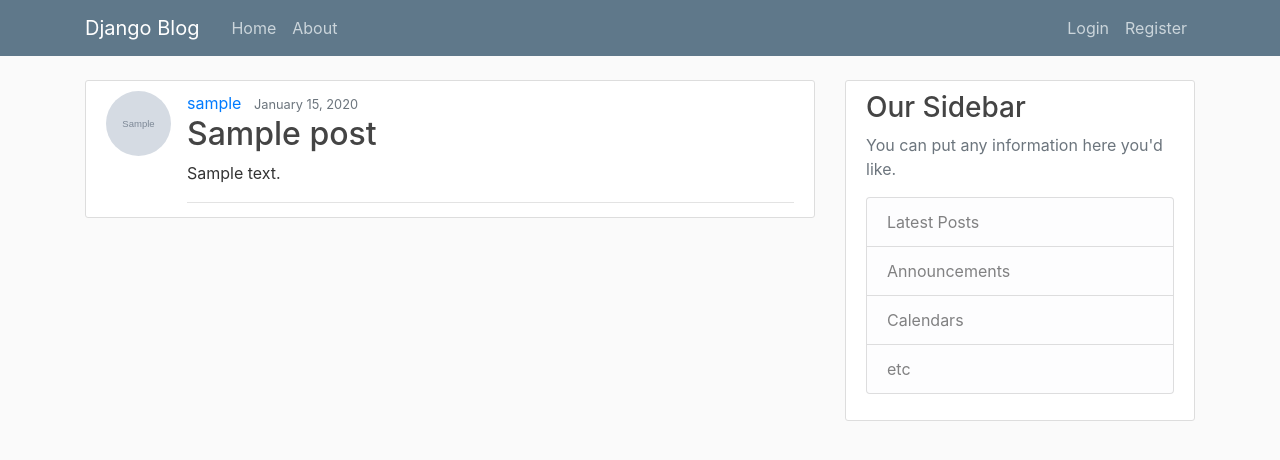
After one commit to Amirsalimi96/django-blog, a Django app: page /post/1/ in a window 1280 px wide. The commit adds this page. Shown: the top 460 px of the page. Run offline with Django 5.2, Linux system fonts and the light colour scheme; tables that the repository leaves empty hold one stand-in row (values such as "Sample post"); grey boxes marked "Sample" are stand-in pictures; some libraries are stand-ins or nearby versions.

Commit message:
create, update and delete posts

```diff
--- a/blog/models.py
+++ b/blog/models.py
@@ -1,6 +1,7 @@
 from django.db import models
 from django.utils import timezone
 from django.contrib.auth.models import User
+from django.urls import reverse
 class Post(models.Model):
     title = models.CharField(max_length=100)
     content = models.TextField()
@@ -9,3 +10,7 @@ class Post(models.Model):
 
     def __str__(self):
         return self.title
+
+
+    def get_absolute_url(self):
+        return reverse('post-detail', kwargs={'pk':self.pk})
--- a/blog/templates/blog/base.html
+++ b/blog/templates/blog/base.html
@@ -38,6 +38,7 @@
                     <!-- Navbar Right Side -->
 <div class="navbar-nav">
     {% if user.is_authenticated %}
+    <a class="nav-item nav-link" href="{%url 'post-create'%}">New Post</a>
     <a class="nav-item nav-link" href="{%url 'profile'%}">profile</a>
         <form method="POST" action="{% url 'logout' %}">
             {% csrf_token %}
--- a/blog/templates/blog/home.html
+++ b/blog/templates/blog/home.html
@@ -8,7 +8,7 @@
                     <a class="mr-2" href="#">{{ post.author }}</a>
                     <small class="text-muted">{{ post.date_posted| date:"F d, Y"}}</small>
                 </div>
-                <h2><a class="article-title" href="#">{{ post.title }}</a></h2>
+                <h2><a class="article-title" href="{% url 'post-detail' post.id %}">{{ post.title }}</a></h2>
                 <p class="article-content">{{ post.content }}</p>
             </div>
         </article>
--- /dev/null
+++ b/blog/templates/blog/post_detail.html
@@ -0,0 +1,21 @@
+{% extends "blog/base.html" %}
+{% block content %}
+  <article class="media content-section">
+    <img class="rounded-circle article-img" src="{{ object.author.profile.image.url }}">
+    <div class="media-body">
+        <div class="article-metadata">
+            <a class="mr-2" href="#">{{ object.author }}</a>
+            <small class="text-muted">{{ object.date_posted| date:"F d, Y"}}</small>
+            {% if object.author == user %}
+              <div>
+                <a class="btn btn-secondary btn-sm mt-1 mb-1" href="{% url 'post-update' object.id %}">update</a>
+                <a class="btn btn-danger btn-sm mt-1 mb-1" href="{% url 'post-delete' object.id %}">delete</a>
+              </div>
+
+            {% endif %}
+        <h2 class="article-title" >{{ object.title }}</h2>
+        <p class="article-content">{{ object.content }}</p>
+    </div>
+  </article>
+
+{% endblock content %}
--- a/blog/urls.py
+++ b/blog/urls.py
@@ -1,6 +1,21 @@
 from django.urls import path
+from .views import (
+    PostListView,
+    PostDetailView,
+    PostCreateView,
+    PostUpdateView,
+    PostDeleteView
+)
 from . import views
 urlpatterns = [
-    path('', views.home, name='blog-home'),
+    path('', PostListView.as_view(), name='blog-home'),
+    path('post/<int:pk>/', PostDetailView.as_view(), name='post-detail'),
+    path('post/new/', PostCreateView.as_view(), name='post-create'),
+    path('post/<int:pk>/update/', PostUpdateView.as_view(), name='post-update'),
+    path('post/<int:pk>/delete/', PostDeleteView.as_view(), name='post-delete'),
     path('about/', views.about, name='blog-about'),
 ]
+
+
+
+# <app>/<model>_<viewtype>.html
--- a/blog/views.py
+++ b/blog/views.py
@@ -1,4 +1,12 @@
 from django.shortcuts import render
+from django.contrib.auth.mixins import LoginRequiredMixin, UserPassesTestMixin
+from django.views.generic import(
+     ListView,
+     DetailView,
+     CreateView,
+     UpdateView,
+     DeleteView
+)
 from .models import Post
 
 def home(request):
@@ -7,5 +15,54 @@ def home(request):
     }
     return render(request, 'blog/home.html',context)
 
+class PostListView(ListView):
+    model = Post
+    template_name = 'blog/home.html'
+    context_object_name = 'posts'
+    ordering = ['-date_posted']
+
+
+class PostDetailView(DetailView):
+    model = Post
+
+
+
+class PostCreateView( LoginRequiredMixin, CreateView):
+    model = Post
+    fields = ['title', 'content']
+
+    def form_valid(self, form):
+        form.instance.author = self.request.user
+        return super().form_valid(form)
+
+
+
+class PostUpdateView( LoginRequiredMixin, UserPassesTestMixin, UpdateView):
+    model = Post
+    fields = ['title', 'content']
+
+    def form_valid(self, form):
+        form.instance.author = self.request.user
+        return super().form_valid(form)
+
+    def test_func(self):
+        post = self.get_object()
+        if self.request.user == post.author:
+            return True
+        return False
+
+class PostDeleteView(LoginRequiredMixin, UserPassesTestMixin, DeleteView):
+    model = Post
+    success_url = '/'
+
+    def test_func(self):
+            post = self.get_object()
+            if self.request.user == post.author:
+                return True
+            return False
+
+    # <app>/<model>_<viewtype>.html
+
+
 def about(request):
     return render(request, 'blog/about.html', {'title': 'About'})
--- a/users/models.py
+++ b/users/models.py
@@ -1,6 +1,6 @@
 from django.db import models
 from django.contrib.auth.models import User
-
+from PIL import Image
 class Profile(models.Model):
     user = models.OneToOneField(User, on_delete=models.CASCADE)
     image = models.ImageField(default='default.jpg', upload_to='profile_pics')
```
Also changed, not shown: blog/templates/blog/post_confirm_delete.html (added, +18 -0 lines), blog/templates/blog/post_form.html (added, +18 -0 lines).
